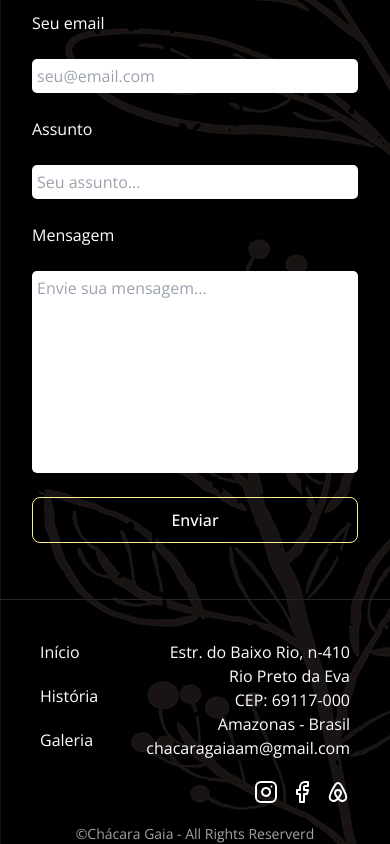
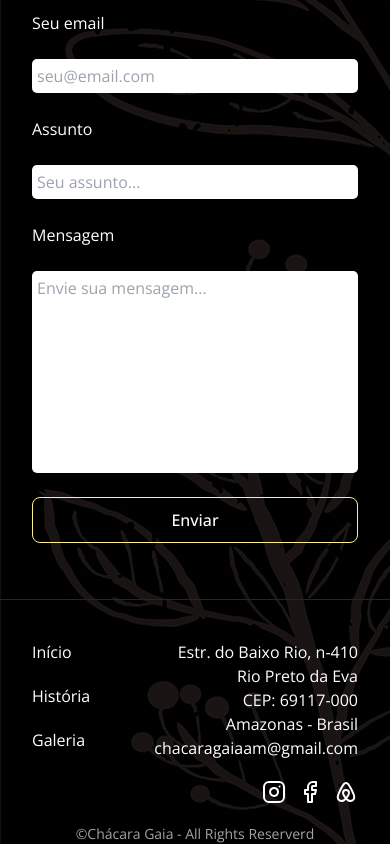
Before and after one commit to biernard1988/gaia, a Next.js app: page / in a window 390 px wide. Shown: the part 3532-4376 px from the top of the page. Built offline with nearby package versions, Linux system fonts and the light colour scheme.

Commit message:
fixed media queries in the footer section

```diff
--- a/app/components/Footer.tsx
+++ b/app/components/Footer.tsx
@@ -5,7 +5,7 @@ import { TbBrandAirbnb } from "react-icons/tb";
 
 export default function Footer() {
   return (
-    <section className="h-56 place-content-center px-10 lg:px-20 text-white border-t border-neutral-800">
+    <section className="h-56 place-content-center px-8 lg:px-20 text-white border-t border-neutral-800">
       <div className="flex justify-between mt-10">
         <div className="flex flex-col w-1/3 gap-5">
           <Link className="hover:text-amber-300" href="#home">
```
